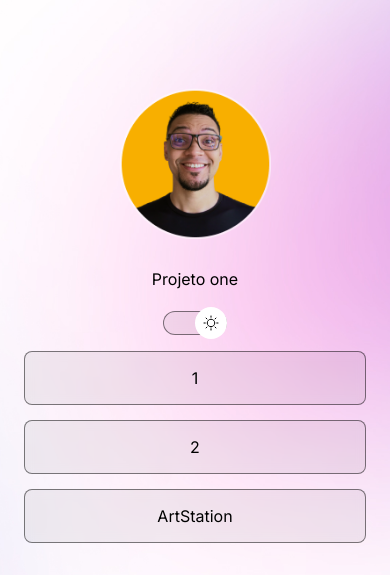
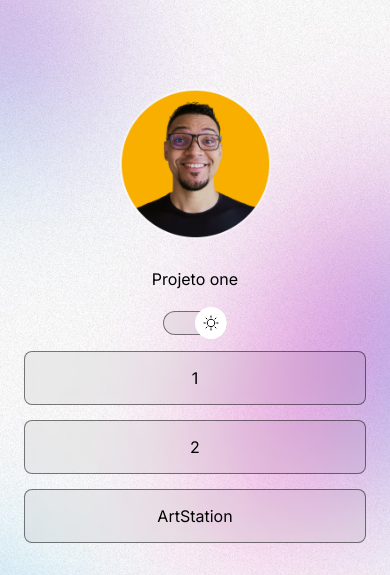
Before and after one commit to EduardoSMuniz/Projeto, a plain HTML site: page Index.html in a window 390 px wide. Shown: the top 575 px of the page. Drawn offline with nearby package versions, Linux system fonts and the light colour scheme.

Commit message:
change backgroun based on media queries 2

```diff
--- a/style.css
+++ b/style.css
@@ -26,7 +26,7 @@
 
 body {
   background: var(--bg-url) no-repeat top center/cover;
-  height: 100;
+  height: 100vh;
 }
 
 body * {
@@ -152,7 +152,7 @@ footer {
   font-size: 20px;
 }
 
-@media (max-width: 160px) {
+@media (max-width: 450px) {
   :root {
     --bg-url: url(./assets/bg-mobile.jpg);
   }
```
